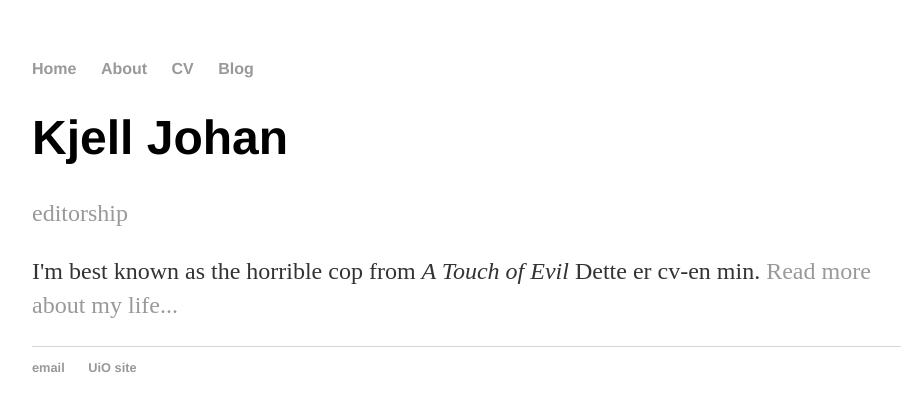
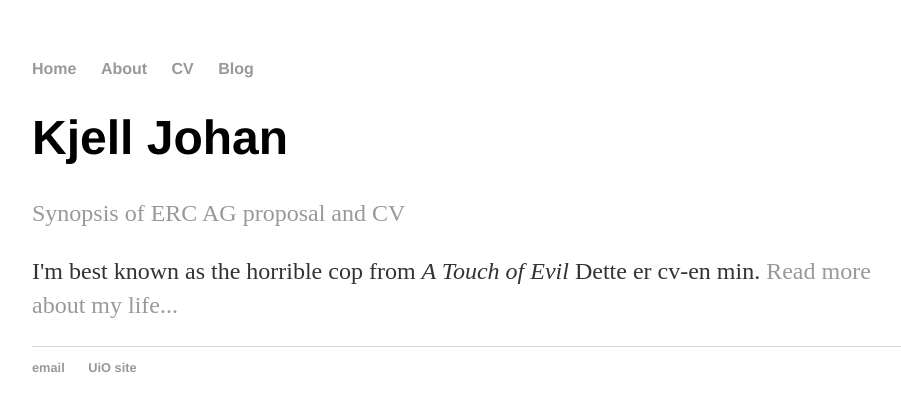
Before and after one commit to kjelljs/kjelljs.github.io, a Jekyll site: the page built from cv/index.html, in a window 1280 px wide. Shown: the top 411 px of the page, without its empty margins (160-1061 px from the left). Built offline with Jekyll 4.4.1, drawn with Linux system fonts in a browser that asks for light colours.

Commit message:
Update index.html

```diff
--- a/cv/index.html
+++ b/cv/index.html
@@ -4,6 +4,6 @@ title: Om Kjell Johan S
 ---
 <div class="blurb">
 	<h1>Kjell Johan</h1>
-	<p><a href="http://kjelljs.github.io/pdf/Finteltweet.pdf">editorship</a></p>
+	<p><a href="http://kjelljs.github.io/pdf/PartB1.pdf">Synopsis of ERC AG proposal and CV</a></p>
 	<p>I'm best known as the horrible cop from <em>A Touch of Evil</em> Dette er cv-en min. <a href="/about">Read more about my life...</a></p>
 </div><!-- /.blurb -->
```
